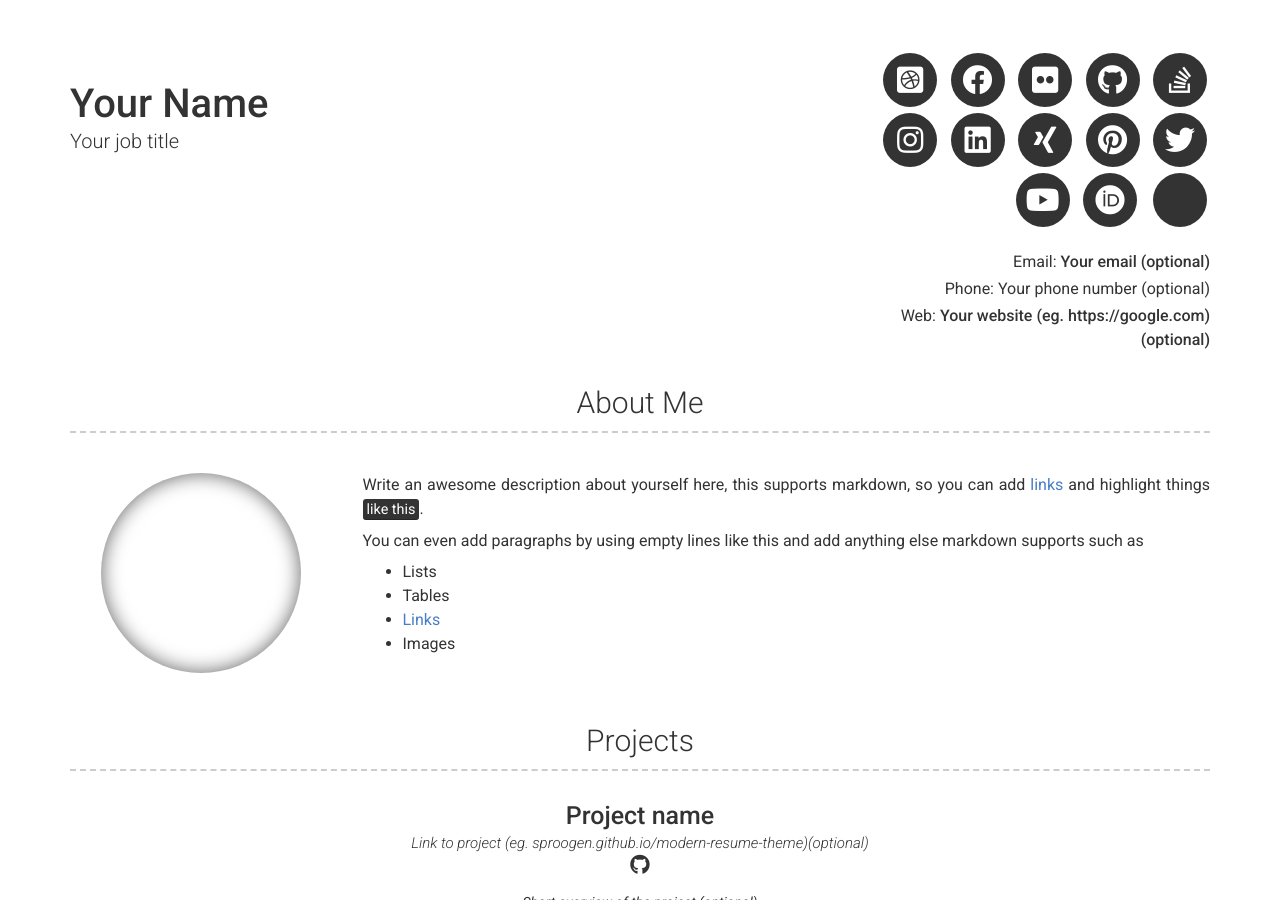
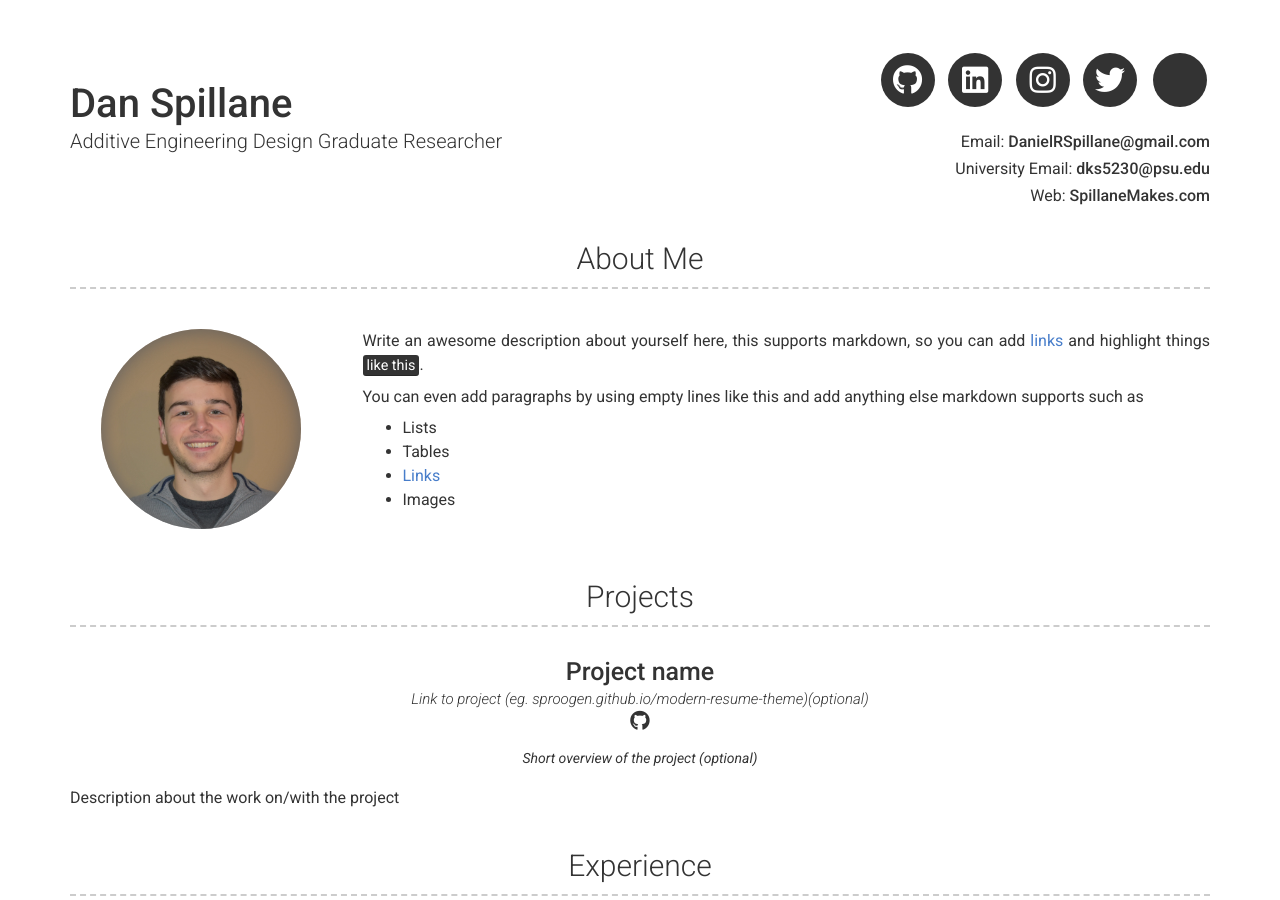
Before and after one commit to drspillane/drspillane.github.io, a Jekyll site: the page built from index.md, in a window 1280 px wide and 900 px high. Built offline with Jekyll 4.4.1, drawn with Linux system fonts in a browser that asks for light colours; nearby versions of some CDN libraries; some of the changed text lies outside the part shown.

Commit message:
Configured Header

```diff
--- a/_config.yml
+++ b/_config.yml
@@ -3,28 +3,29 @@ repository: Git repository where your resume will be hosted, only required if yo
 # favicon: Directory of your favicon (eg. images/favicon.ico)(optional)
 
 # Personal info
-name: Your Name
-title: Your job title
-email: Your email (optional)
-phone: Your phone number (optional)
-website: Your website (eg. https://google.com)(optional)
+name: Dan Spillane
+title: Additive Engineering Design Graduate Researcher
+email: DanielRSpillane@gmail.com
+UniEmail: dks5230@psu.edu
+#phone: dks5230@psu.edu
+website: SpillaneMakes.com
 
 # Dark Mode (true/false/never)
 darkmode: false
 
 # Social links
-twitter_username: jekyllrb
-github_username:  jekyll
-stackoverflow_username: "00000001"
-dribbble_username: jekyll
-facebook_username: jekyll
-flickr_username: jekyll
-instagram_username: jekyll
+twitter_username: SpillaneMakes
+github_username: drspillane
+#stackoverflow_username: "00000001"
+#dribbble_username: jekyll
+#facebook_username: jekyll
+#flickr_username: jekyll
 linkedin_username: dan-spillane-173255b7
-xing_username: jekyll
-pinterest_username: jekyll
-youtube_username: jekyll
-orcid_username: 0000-0000-0000-0000
+instagram_username: spillanemakes
+#xing_username: jekyll
+#pinterest_username: jekyll
+#youtube_username: jekyll
+#orcid_username: 0000-0000-0000-0000
 
 # Additional icon links
 additional_links:
@@ -43,7 +44,7 @@ additional_links:
 
 # About Section
 # about_title: About Me (Use this to override about section title)
-about_profile_image: Directory of profile image (eg. images/profile.jpg)
+about_profile_image: SpillanePic.JPG #(eg. images/profile.jpg)
 about_content: | # this will include new lines to allow paragraphs
   Write an awesome description about yourself here, this supports markdown, so you can add [links](http://foobar.com) and highlight things <mark>like this</mark>.
 
--- a/_includes/header.html
+++ b/_includes/header.html
@@ -41,17 +41,17 @@
             </a>
           </li>
         {%- endif -%}
+        {%- if site.linkedin_username -%}
+          <li>
+            <a target="_blank" href="https://www.linkedin.com/in/{{ site.linkedin_username| cgi_escape | escape }}" class="button button--sacnite button--round-l">
+              <i class="fab fa-linkedin" title="Linkedin link"></i>
+            </a>
+          </li>
+        {%- endif -%}
         {%- if site.instagram_username -%}
           <li>
             <a target="_blank" href="https://www.instagram.com/{{ site.instagram_username| cgi_escape | escape }}" class="button button--sacnite button--round-l">
               <i class="fab fa-instagram" title="Instagram link"></i>
-            </a>
-          </li>
-        {%- endif -%}
-        {%- if site.linkedin_username -%}
-          <li>
-            <a target="_blank" href="https://www.linkedin.com/in/{{ site.linkedin_username| cgi_escape | escape }}" class="button button--sacnite button--round-l">
-              <i class="fab fa-linkedin" title="Linkedin link"></i>
             </a>
           </li>
         {%- endif -%}
@@ -111,6 +111,11 @@
           {{ site.email_title | default: "Email" }}: <a href="mailto:{{ site.email }}" target="_blank">{{ site.email | escape }}</a>
         </p>
       {%- endif -%}
+      {%- if site.UniEmail -%}
+        <p>
+          {{ site.UniEmail_title | default: "University Email" }}: <a href="mailto:{{ site.UniEmail }}" target="_blank"> {{ site.UniEmail | escape }}</a>
+        </p>
+      {%- endif -%}
       {%- if site.phone -%}
         <p>
           {{ site.phone_title | default: "Phone" }}: {{ site.phone | escape }}
```
Also changed, not shown: SpillanePic.JPG (added).
